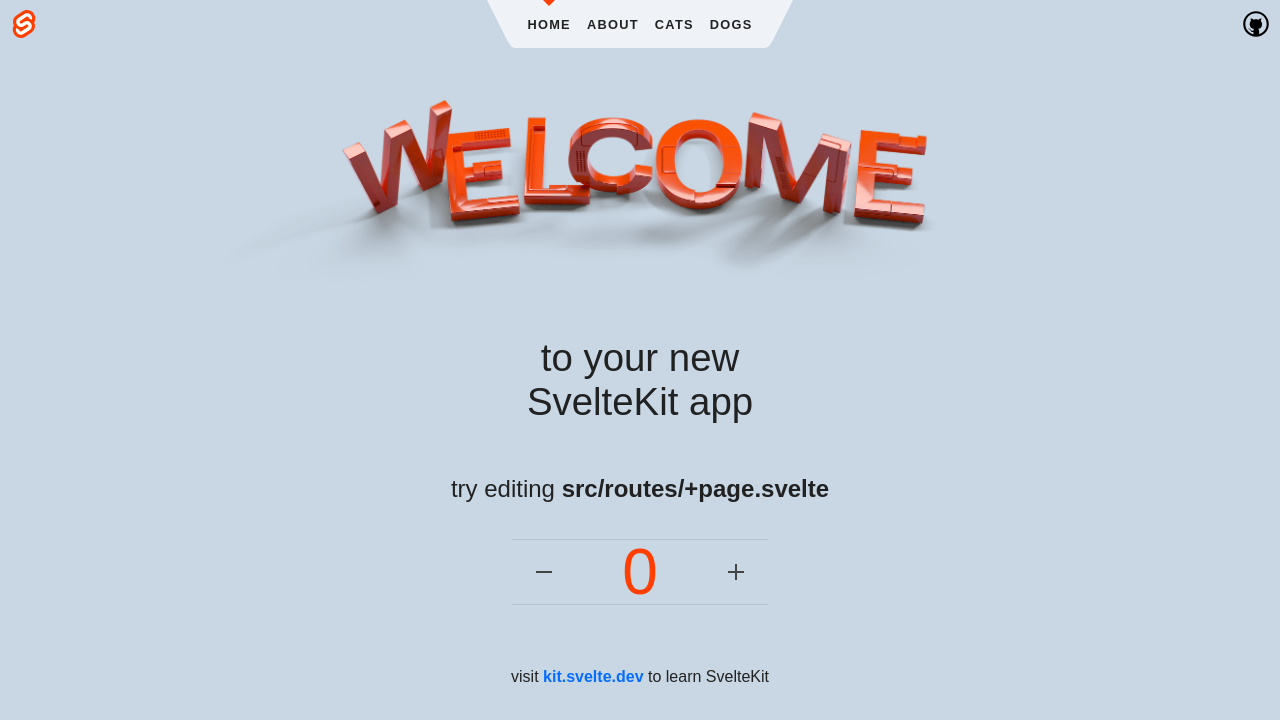
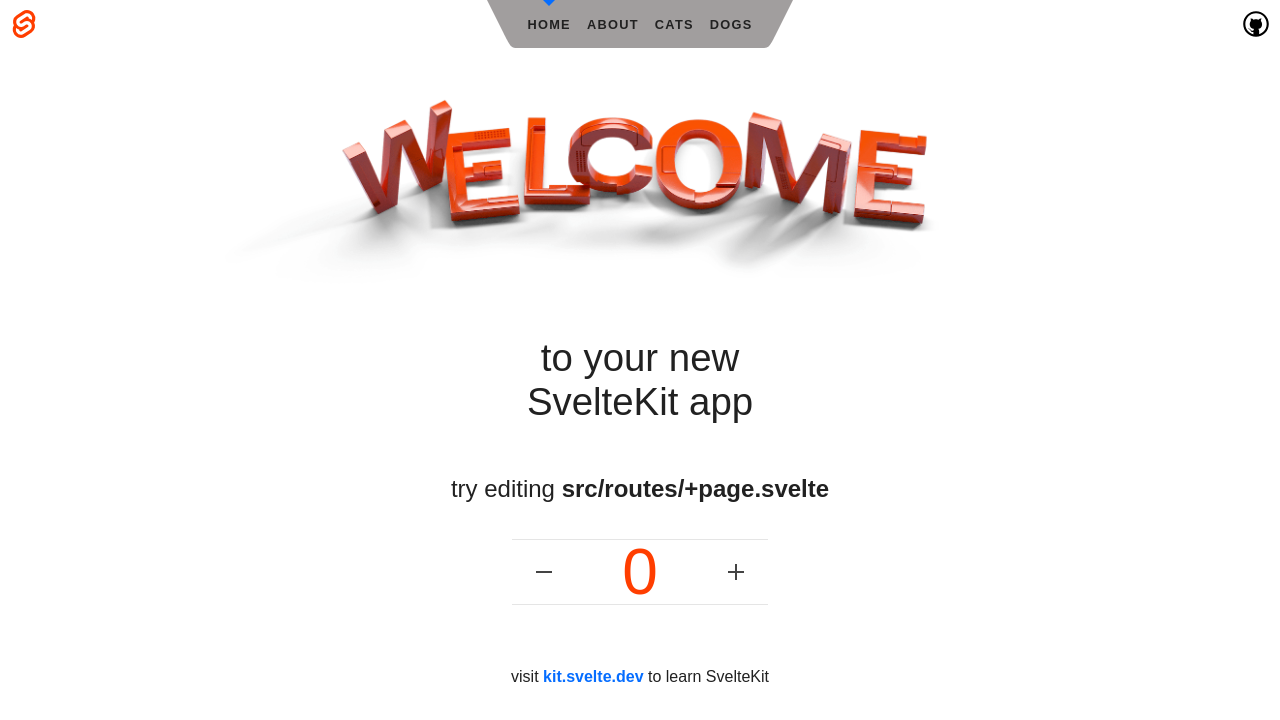
Before and after one commit to suprsidr/unsplash-gallery-svelte, a SvelteKit app: page / in a window 1280 px wide. Shown: the top 720 px of the page. Built offline with nearby package versions, Linux system fonts and the light colour scheme.

Commit message:
color adjustments

```diff
--- a/src/routes/Header.svelte
+++ b/src/routes/Header.svelte
@@ -69,7 +69,7 @@
 	nav {
 		display: flex;
 		justify-content: center;
-		--background: rgba(255, 255, 255, 0.7);
+		--background: rgba(121, 118, 118, 0.7);
 	}
 
 	svg {
@@ -109,7 +109,7 @@
 		top: 0;
 		left: calc(50% - var(--size));
 		border: var(--size) solid transparent;
-		border-top: var(--size) solid var(--color-theme-1);
+		border-top: var(--size) solid var(--color-link);
 	}
 
 	nav a {
@@ -127,6 +127,6 @@
 	}
 
 	a:hover {
-		color: var(--color-theme-1);
+		color: var(--color-link);
 	}
 </style>
--- a/src/routes/styles.css
+++ b/src/routes/styles.css
@@ -1,8 +1,7 @@
-@import '@fontsource/fira-mono';
+@import '@fontsource-variable/montserrat';
 
 :root {
-	--font-body: Arial, -apple-system, BlinkMacSystemFont, 'Segoe UI', Roboto, Oxygen, Ubuntu,
-		Cantarell, 'Open Sans', 'Helvetica Neue', sans-serif;
+	--font-body: 'Montserrat Variable', sans-serif;
 	--font-mono: 'Fira Mono', monospace;
 	--color-bg-0: hsl(225deg 11.11% 14.12%);
 	--color-bg-1: hsl(210, 6%, 26%);
@@ -20,7 +19,7 @@
 }
 
 .light {
-	--color-bg-0: hsl(208, 33%, 84%);
+	--color-bg-0: hsl(0, 0%, 100%);
 	--color-bg-1: hsl(209, 36%, 86%);
 	--color-bg-2: hsl(224, 44%, 95%);
 	--color-theme-1: #ff3e00;
@@ -57,6 +56,7 @@ p {
 a {
 	color: var(--color-link);
 	text-decoration: none;
+	font-weight: 500;
 }
 
 a:hover {
```
